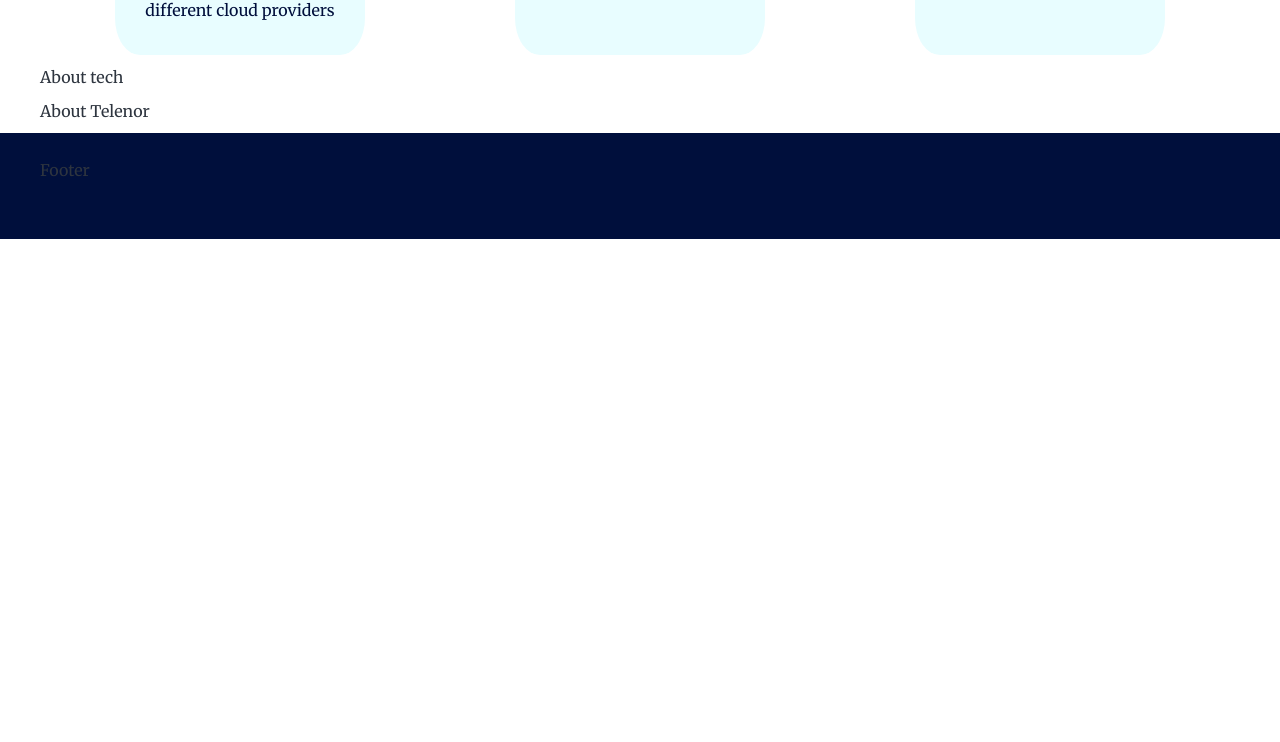
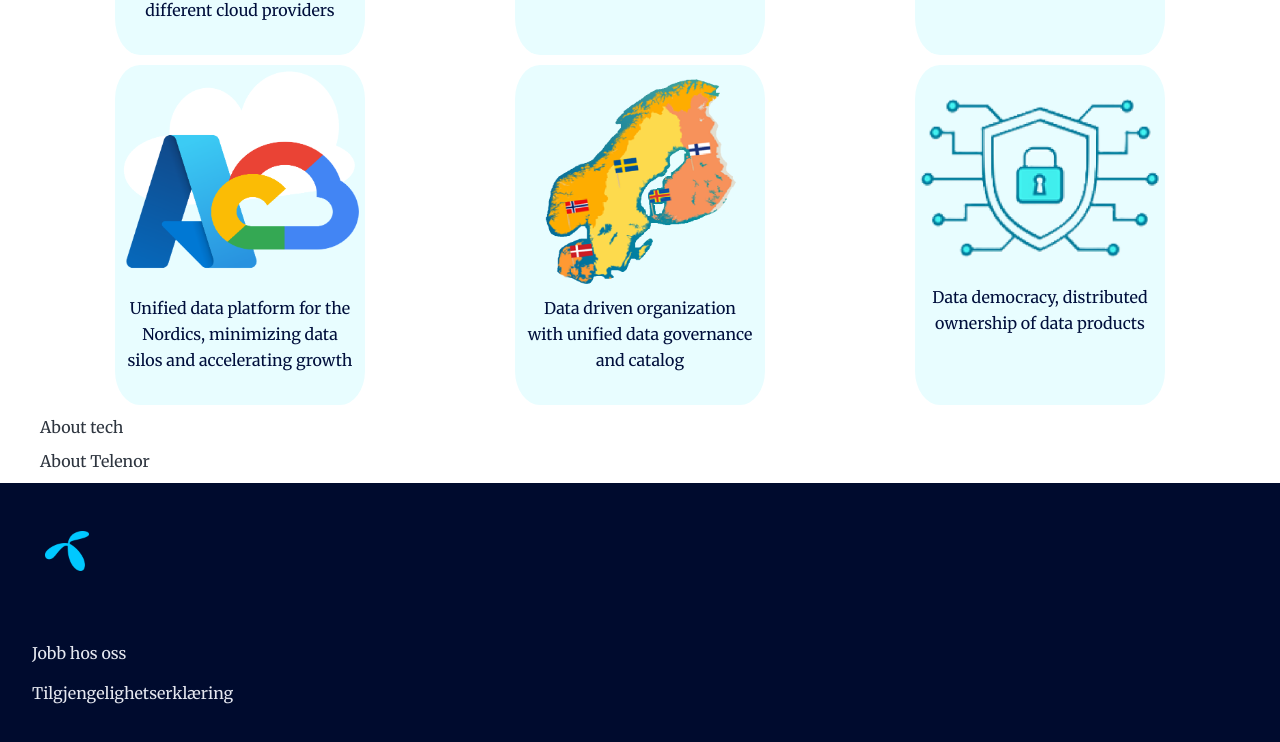
Before and after one commit to TelenorNorway/nova-website, a Gatsby site: page / in a window 1280 px wide. Shown: the part 722-1464 px from the top of the page. Before the commit the page ends 961 px from the top, so only its background shows below. Built offline with nearby package versions, Linux system fonts and the light colour scheme; Gatsby itself is replaced by a stand-in of ours.

Commit message:
Add data platform stuff

```diff
--- /dev/null
+++ b/src/components/Footer/Footer.module.css
@@ -0,0 +1,28 @@
+.container {
+    padding: 48px 32px;
+    background: #000b2e;
+}
+
+.logoContainer {
+    margin: 0 auto;
+    max-width: 1190px;
+    padding-bottom: 48px;
+}
+
+.img {
+    height: 40px;
+    width: 44px;
+}
+
+.linksContainer {
+    list-style: none;
+    color: #e5e8f0;
+}
+
+.linksContainer a {
+    text-decoration: none;
+    color: #e5e8f0;
+}
+
+.linksContainer > li {
+}
--- a/src/components/Footer/index.js
+++ b/src/components/Footer/index.js
@@ -1,9 +1,21 @@
-import React from "react";
+import React from "react"
+import * as styles from "./Footer.module.css"
+import telenorLogo from "./telenorLogo.png"
 
 const Footer = () => (
-    <footer>
-        <p>Footer</p>
-    </footer>
-);
+  <footer className={styles.container}>
+    <div className={styles.logoContainer}>
+      <img src={telenorLogo} alt="Telenor" className={styles.img} />
+    </div>
+    <ul className={styles.linksContainer}>
+      <li>
+        <a href="https://www.telenor.no/om/jobbitelenor/" target="_blank">
+          Jobb hos oss
+        </a>
+      </li>
+      <li>Tilgjengelighetserklæring</li>
+    </ul>
+  </footer>
+)
 
-export default Footer;
+export default Footer
--- /dev/null
+++ b/src/components/MainDataPlatformFeatures/MainFeatures.module.css
@@ -0,0 +1,25 @@
+.flexDisplay {
+    display: flex;
+    flex-direction: row;
+    justify-content: space-around;
+    height: 100%;
+}
+
+.content {
+    display: flex;
+    flex-direction: column;
+    align-items: center;
+    max-width: 250px;
+    background-color: #E8FDFF;
+    border-radius: 10%;
+}
+
+.img {
+    width: 100%;
+}
+
+.text {
+    color: #000F3C;
+    text-align: center;
+    width: 90%;
+}
--- /dev/null
+++ b/src/components/MainDataPlatformFeatures/index.js
@@ -0,0 +1,28 @@
+import React from "react"
+import * as styles from "./MainFeatures.module.css"
+
+const MainFeatures = () => (
+  <div className={styles.flexDisplay}>
+    <div className={styles.content}>
+      <img src="./clouds.png" alt="cloud platforms" className={styles.img} />
+      <p className={styles.text}>
+        Unified data platform for the Nordics, minimizing data silos and
+        accelerating growth
+      </p>
+    </div>
+    <div className={styles.content}>
+      <img src="./nordic.png" alt="nordic countries" className={styles.img} />
+      <p className={styles.text}>
+        Data driven organization with unified data governance and catalog
+      </p>
+    </div>
+    <div className={styles.content}>
+      <img src="./sec.png" alt="womp1" className={styles.img} />
+      <p className={styles.text}>
+        Data democracy, distributed ownership of data products
+      </p>
+    </div>
+  </div>
+)
+
+export default MainFeatures
--- a/src/pages/index.js
+++ b/src/pages/index.js
@@ -4,6 +4,7 @@ import * as styles from "./index.module.css"
 import Container from "../components/Container"
 import LogoDisplay from "../components/LogoDisplay"
 import MainTechnologies from "../components/MainTechnologies"
+import MainDataPlatformFeatures from "../components/MainDataPlatformFeatures"
 import MainFeatures from "../components/MainFeatures"
 import AboutTelenor from "../components/AboutTelenor"
 import Footer from "../components/Footer"
@@ -16,14 +17,15 @@ const Index = () => (
       <MainFeatures />
     </Container>
     <Container>
+      <MainDataPlatformFeatures />
+    </Container>
+    <Container>
       <MainTechnologies />
     </Container>
     <Container>
       <AboutTelenor />
     </Container>
-    <Container className={styles.footerContainer}>
-      <Footer />
-    </Container>
+    <Footer />
   </main>
 )
 
```
Also changed, not shown: src/components/Footer/telenorLogo.png (added).
